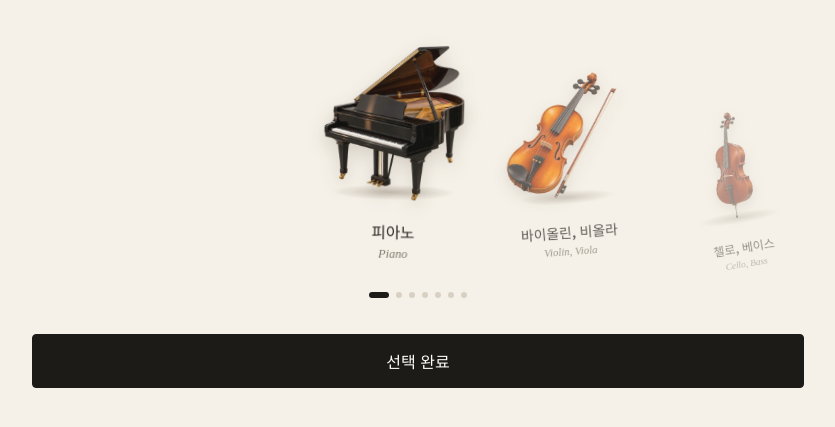
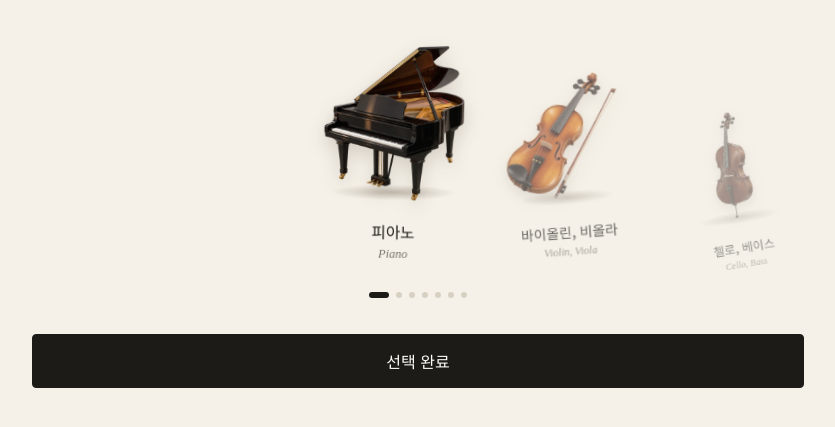
Before and after one commit to MotoDNA/smart-score, a plain HTML site: page index.html in a window 1280 px wide. Both pictures are taken after a click on the button "시작". Shown: the part 247-674 px from the top of the page, without its empty margins (222-1057 px from the left). Drawn offline with Linux system fonts and the light colour scheme; a web font is replaced by a local one.

Commit message:
악기 고르기: 넓은 화면에서 가운데 정렬 오류 수정, 가운데 악기 항상 진하게
Co-Authored-By: Claude Opus 5.5 <noreply@anthropic.com>
Claude-Session: https://claude.ai/code/session_01XdM4BAajn4qSyKSEfPcJhB

```diff
--- a/index.html
+++ b/index.html
@@ -184,7 +184,7 @@ input[type=range]{accent-color:var(--ink)}
 .stepNo b{color:var(--accent);font-weight:400}
 .step h1{margin:0;font-family:"Gowun Batang",serif;font-weight:700;font-size:clamp(26px,5vw,36px);line-height:1.25}
 .step p{color:var(--muted);line-height:1.6;margin:8px 0 0}
-#carousel{display:flex;gap:0;overflow-x:auto;scroll-snap-type:x mandatory;padding:34px calc(50% - 85px) 26px;margin:6px -24px 0;scrollbar-width:none;-webkit-overflow-scrolling:touch;overscroll-behavior-x:contain}
+#carousel{position:relative;display:flex;gap:0;overflow-x:auto;scroll-snap-type:x mandatory;padding:34px calc(50% - 85px) 26px;margin:6px -24px 0;scrollbar-width:none;-webkit-overflow-scrolling:touch;overscroll-behavior-x:contain}
 #carousel::-webkit-scrollbar{display:none}
 .ic{flex:none;width:170px;scroll-snap-align:center;border:0;background:transparent;padding:0;display:flex;flex-direction:column;align-items:center;gap:4px;will-change:transform}
 .ic:hover{border:0}.ic:active{background:transparent}
@@ -876,10 +876,11 @@ function onCarScroll(){
   const mid=car.scrollLeft+car.clientWidth/2; let best=null, bd=1e9;
   car.querySelectorAll(".ic").forEach(b=>{
     const c=b.offsetLeft+b.offsetWidth/2, d=(c-mid)/b.offsetWidth, a=Math.min(1.6,Math.abs(d));
-    b.style.transform=`translateY(${a*a*14}px) scale(${1-a*.16}) rotate(${d*-5}deg)`; b.style.opacity=1-a*.35;
+    b.style.transform=`translateY(${a*a*14}px) scale(${1-a*.16}) rotate(${d*-5}deg)`; b.style.opacity=Math.max(.45,1-a*.4); b.style.filter=a>.5?`saturate(${1-Math.min(.6,(a-.5)*.8)})`:"none";
     if(Math.abs(d)<bd){ bd=Math.abs(d); best=b; }
   });
   car.querySelectorAll(".ic").forEach(b=>b.classList.toggle("cur",b===best));
+  if(best){ best.style.opacity=1; best.style.filter="none"; } // 가운데 악기는 항상 진하게
   const k=best?.dataset.k;
   if(k && k!==S.inst){ S.inst=k; save(); refreshAll(); }
   [...$("#instDots").children].forEach((d,i)=>d.classList.toggle("on",KEYS[i]===k));
```
